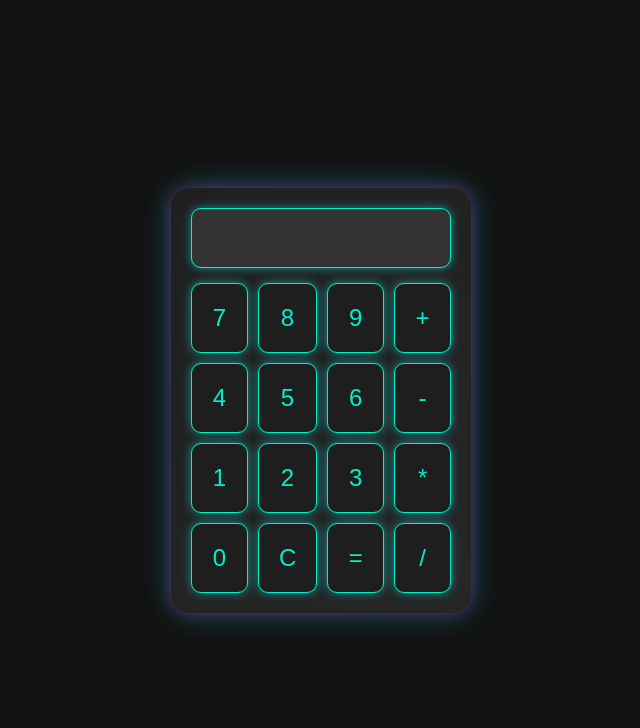
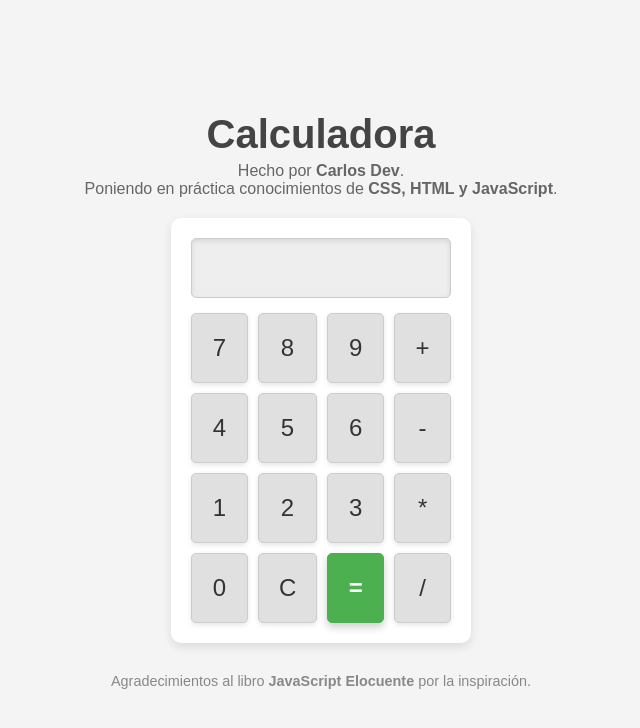
Before and after one commit to oqowiiiwiiwiuau-ctrl/Calculadora, a plain HTML site: page index.html in a window 1280 px wide. Shown: the whole page, without its empty margins (319-959 px from the left). Drawn offline with Linux system fonts and the light colour scheme.

Commit message:
Cambios de diseño

```diff
--- a/index.html
+++ b/index.html
@@ -1,5 +1,5 @@
 <!DOCTYPE html>
-<html lang="en">
+<html lang="es">
 <head>
     <meta charset="UTF-8">
     <meta name="viewport" content="width=device-width, initial-scale=1.0">
@@ -7,6 +7,12 @@
     <link rel="stylesheet" href="styles.css">
 </head>
 <body>
+    <header class="header-info">
+        <h1>Calculadora</h1>
+        <p>Hecho por <strong>Carlos Dev</strong>.</p>
+        <p>Poniendo en práctica conocimientos de <strong>CSS, HTML y JavaScript</strong>.</p>
+    </header>
+
     <div class="calculadora">
         <input type="text" id="resultado" class="pantalla" disabled />
         <div class="botones">
@@ -32,8 +38,10 @@
         </div>
     </div>
 
+    <footer class="footer-info">
+        <p>Agradecimientos al libro <Strong>JavaScript Elocuente</strong> por la inspiración.</p>
+    </footer>
 
     <script src="calculadora.js"></script>
-
 </body>
 </html>
--- a/styles.css
+++ b/styles.css
@@ -1,4 +1,5 @@
-/* Estilos básicos */
+
+
 * {
     margin: 0;
     padding: 0;
@@ -6,42 +7,56 @@
 }
 
 body {
-    font-family: 'Courier New', Courier, monospace;
-    background-color: #121212;
+    font-family: Arial, sans-serif;
+    background-color: #f4f4f4;
     display: flex;
+    flex-direction: column;
     justify-content: center;
     align-items: center;
-    height: 100vh;
-    color: #00f1c7;
-    overflow: hidden;
+    min-height: 100vh;
+    color: #333;
     text-align: center;
 }
 
+.header-info {
+    margin-bottom: 20px;
+}
+
+.header-info h1 {
+    font-size: 2.5em;
+    color: #444;
+    margin-bottom: 5px;
+}
+
+.header-info p {
+    font-size: 1em;
+    color: #666;
+    margin: 0;
+}
+
 .calculadora {
-    background: linear-gradient(135deg, #1f1f1f, #262626);
+    background-color: #fff;
     padding: 20px;
-    border-radius: 20px;
-    box-shadow: 0 0 30px rgba(0, 255, 255, 0.3), 0 0 15px rgba(255, 0, 255, 0.3);
+    border-radius: 10px;
+    box-shadow: 0 4px 10px rgba(0, 0, 0, 0.1);
     width: 300px;
-    position: relative;
-    z-index: 1;
+    margin-bottom: 20px;
 }
 
 .pantalla {
     width: 100%;
     height: 60px;
-    background-color: #333;
-    border: 1px solid #00f1c7;
-    border-radius: 10px;
+    background-color: #eee;
+    border: 1px solid #ccc;
+    border-radius: 5px;
     font-size: 2rem;
-    color: #00f1c7;
+    color: #333;
     padding: 10px;
     margin-bottom: 15px;
     text-align: right;
-    box-shadow: 0 0 10px rgba(0, 255, 255, 0.5);
+    box-shadow: inset 0 2px 5px rgba(0, 0, 0, 0.1);
 }
 
-/* Estilo de los botones */
 .botones {
     display: grid;
     grid-template-columns: repeat(4, 1fr);
@@ -51,46 +66,46 @@ body {
 .boton {
     font-size: 1.5rem;
     padding: 20px;
-    background-color: #1e1e1e;
-    border: 1px solid #00f1c7;
-    border-radius: 10px;
-    color: #00f1c7;
+    background-color: #e0e0e0;
+    border: 1px solid #ccc;
+    border-radius: 5px;
+    color: #333;
     cursor: pointer;
-    transition: background-color 0.3s, box-shadow 0.3s;
-    box-shadow: 0 0 10px rgba(0, 255, 255, 0.5);
+    transition: background-color 0.2s, box-shadow 0.2s;
+    box-shadow: 0 2px 5px rgba(0, 0, 0, 0.1);
 }
 
 .boton:hover {
-    background-color: #00f1c7;
-    color: #121212;
-    box-shadow: 0 0 20px rgba(0, 255, 255, 1);
+    background-color: #d0d0d0;
+    box-shadow: 0 4px 8px rgba(0, 0, 0, 0.15);
 }
 
 .boton:active {
-    background-color: #ff007f;
-    color: #121212;
-    box-shadow: 0 0 20px rgba(255, 0, 255, 1);
+    background-color: #c0c0c0;
+    box-shadow: inset 0 2px 5px rgba(0, 0, 0, 0.2);
 }
 
-.boton:focus {
-    outline: none;
+#btn-equal {
+    background-color: #4CAF50; /* Un verde sólido y amigable */
+    color: white;
+    font-weight: bold;
+    border-color: #4CAF50;
+    box-shadow: 0 4px 8px rgba(0, 0, 0, 0.2);
+    transition: background-color 0.2s, transform 0.2s;
 }
 
-/* Animaciones de fondo */
-@keyframes neonGlow {
-    0% {
-        text-shadow: 0 0 5px #00f1c7, 0 0 10px #00f1c7, 0 0 15px #00f1c7, 0 0 20px #00f1c7;
-    }
-    50% {
-        text-shadow: 0 0 10px #ff007f, 0 0 20px #ff007f, 0 0 30px #ff007f, 0 0 40px #ff007f;
-    }
-    100% {
-        text-shadow: 0 0 5px #00f1c7, 0 0 10px #00f1c7, 0 0 15px #00f1c7, 0 0 20px #00f1c7;
-    }
+#btn-equal:hover {
+    background-color: #45a049;
+    transform: scale(1.05);
 }
 
-h1 {
-    font-size: 3rem;
-    color: #ff007f;
-    animation: neonGlow 1.5s ease-in-out infinite alternate;
+#btn-equal:active {
+    background-color: #3d8b3d;
+    transform: scale(1);
 }
+
+.footer-info {
+    font-size: 0.9em;
+    color: #888;
+    margin-top: 10px;
+}
```
